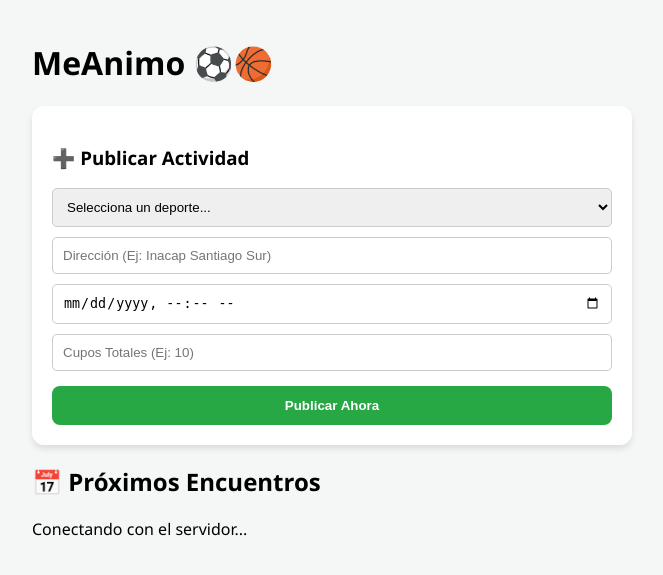
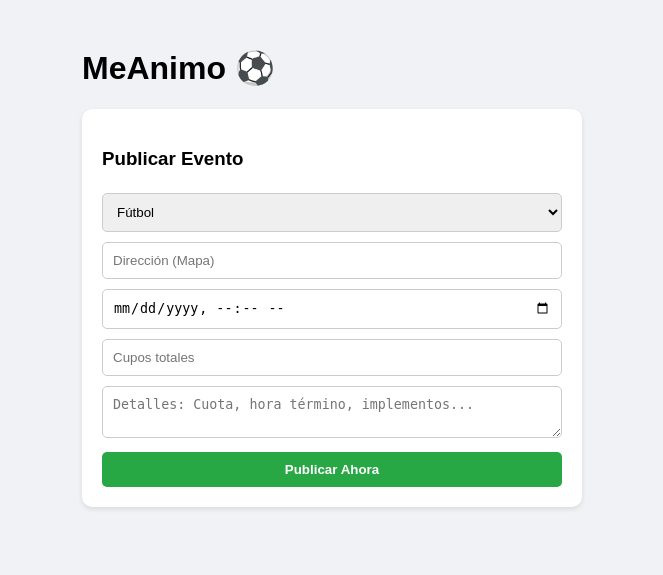
Before and after one commit to adones1981/appmeanimo, a Flask app: page / in a window 1280 px wide. Shown: the top 575 px of the page, without its empty margins (308-971 px from the left). Run offline with Flask 3, Linux system fonts and the light colour scheme.

Commit message:
Update index.html for event publication features

```diff
--- a/templates/index.html
+++ b/templates/index.html
@@ -3,147 +3,105 @@
 <head>
     <meta charset="UTF-8">
     <meta name="viewport" content="width=device-width, initial-scale=1.0">
-    <title>MeAnimo - Inacap Santiago Sur</title>
+    <title>MeAnimo - Inacap</title>
     <style>
-        :root { --primary: #007bff; --success: #28a745; --danger: #dc3545; --bg: #f4f7f6; }
-        body { font-family: 'Segoe UI', sans-serif; background: var(--bg); margin: 0; padding: 20px; }
-        .container { max-width: 600px; margin: auto; }
-        .card { background: white; border-radius: 12px; padding: 20px; box-shadow: 0 4px 6px rgba(0,0,0,0.1); margin-bottom: 20px; }
-        .btn { width: 100%; padding: 12px; border: none; border-radius: 8px; color: white; font-weight: bold; cursor: pointer; margin-top: 5px; }
-        .btn-success { background: var(--success); }
+        body { font-family: sans-serif; background: #f0f2f5; padding: 20px; }
+        .card { background: white; padding: 20px; border-radius: 10px; margin-bottom: 20px; box-shadow: 0 2px 5px rgba(0,0,0,0.1); }
+        input, select, textarea { width: 100%; padding: 10px; margin: 5px 0; border: 1px solid #ccc; border-radius: 5px; box-sizing: border-box; }
+        .btn { padding: 10px; border: none; border-radius: 5px; cursor: pointer; color: white; font-weight: bold; width: 100%; margin-top: 5px; }
+        .btn-success { background: #28a745; }
+        .btn-danger { background: #dc3545; }
+        .btn-edit { background: #ffc107; color: black; }
         .btn-info { background: #17a2b8; }
-        .btn-danger { background: var(--danger); }
-        input, select { width: 100%; padding: 10px; margin-bottom: 10px; border: 1px solid #ccc; border-radius: 5px; box-sizing: border-box; }
-        iframe { border-radius: 8px; margin-bottom: 10px; border: none; }
     </style>
 </head>
 <body>
-
-<div class="container">
-    <h1>MeAnimo ⚽🏀</h1>
-
+    <div style="max-width: 500px; margin: auto;">
+        <h1>MeAnimo ⚽</h1>
         <div class="card">
-        <h3>➕ Publicar Actividad</h3>
+            <h3>Publicar Evento</h3>
             <select id="deporte">
-            <option value="" disabled selected>Selecciona un deporte...</option>
                 <option value="Fútbol">Fútbol</option>
                 <option value="Basquetbol">Basquetbol</option>
                 <option value="Ciclismo">Ciclismo</option>
                 <option value="Compañero de Gym">Compañero de Gym</option>
-            <option value="Senderismo">Senderismo</option>
-            <option value="Montañismo">Montañismo</option>
-            <option value="Tenis">Tenis</option>
-            <option value="Vóleibol">Vóleibol</option>
             </select>
-
-        <input type="text" id="lugar" placeholder="Dirección (Ej: Inacap Santiago Sur)">
+            <input type="text" id="lugar" placeholder="Dirección (Mapa)">
             <input type="datetime-local" id="fecha_hora">
-        <input type="number" id="cupos_totales" placeholder="Cupos Totales (Ej: 10)">
-
-        <button onclick="crearActividad()" class="btn btn-success">Publicar Ahora</button>
+            <input type="number" id="cupos_totales" placeholder="Cupos totales">
+            <textarea id="comentarios" placeholder="Detalles: Cuota, hora término, implementos..."></textarea>
+            <button class="btn btn-success" onclick="crearActividad()">Publicar Ahora</button>
         </div>
-
-    <h2>📅 Próximos Encuentros</h2>
-    <div id="lista-actividades">Cargando actividades...</div>
+        <div id="lista-actividades"></div>
     </div>
 
     <script>
         const API_URL = "https://meanimo-backend.onrender.com";
 
-    // 1. CARGAR ACTIVIDADES
         async function cargarActividades() {
-        const contenedor = document.getElementById('lista-actividades');
-        try {
             const res = await fetch(`${API_URL}/api/partidos`);
             const datos = await res.json();
+            const contenedor = document.getElementById('lista-actividades');
+            contenedor.innerHTML = datos.map(act => `
+                <div class="card">
+                    <div style="display:flex; justify-content:space-between">
+                        <h3>${act.deporte}</h3>
+                        <button onclick="eliminarPublicacion(${act.id})" style="background:none; border:none; color:red; cursor:pointer;">✖ Eliminar</button>
+                    </div>
+                    <iframe width="100%" height="150" frameborder="0" src="https://maps.google.com/maps?q=${encodeURIComponent(act.lugar)}&output=embed"></iframe>
+                    <p>📍 ${act.lugar}</p>
+                    <p>📅 ${new Date(act.fecha_hora).toLocaleString()}</p>
+                    <p>📝 <strong>Nota:</strong> ${act.comentarios || 'Sin detalles'}</p>
+                    <p>👥 ${act.cupos_actuales} / ${act.cupos_totales} cupos</p>
 
-            if (datos.length === 0) {
-                contenedor.innerHTML = "<p>No hay encuentros programados por ahora.</p>";
-                return;
+                    <button class="btn btn-success" onclick="unirse(${act.id})">Me Uno</button>
+                    <button class="btn btn-edit" onclick="editarComentario(${act.id}, '${act.comentarios || ''}')">Editar Nota</button>
+                    <button class="btn btn-info" onclick="verInscritos(${act.id})">Ver Inscritos</button>
+                </div>
+            `).join('');
         }
 
-            contenedor.innerHTML = datos.map(act => {
-                const mapaUrl = `https://maps.google.com/maps?q=${encodeURIComponent(act.lugar)}&t=&z=15&ie=UTF8&iwloc=&output=embed`;
-
-                return `
-                    <div class="card">
-                        <h3>${act.deporte} en ${act.lugar}</h3>
-                        <iframe width="100%" height="200" src="${mapaUrl}"></iframe>
-                        <p>📅 ${new Date(act.fecha_hora).toLocaleString()}</p>
-                        <p>👥 Cupos: ${act.cupos_actuales} / ${act.cupos_totales}</p>
-                        <button onclick="unirse(${act.id})" class="btn btn-success">¡Me Uno!</button>
-                        <button onclick="verDetalle(${act.id})" class="btn btn-info">Ver Quiénes Van</button>
-                        <button onclick="desunirse(${act.id})" class="btn btn-danger">Ya no puedo ir</button>
-                    </div>
-                `;
-            }).join('');
-        } catch (e) {
-            contenedor.innerHTML = "<p>Conectando con el servidor...</p>";
-        }
+        async function crearActividad() {
+            const body = {
+                deporte: document.getElementById('deporte').value,
+                lugar: document.getElementById('lugar').value,
+                fecha_hora: document.getElementById('fecha_hora').value,
+                cupos_totales: document.getElementById('cupos_totales').value,
+                comentarios: document.getElementById('comentarios').value
+            };
+            await fetch(`${API_URL}/api/crear-partido`, { method: 'POST', headers: {'Content-Type': 'application/json'}, body: JSON.stringify(body) });
+            alert("¡Publicado!");
+            location.reload();
         }
 
-    // 2. CREAR ACTIVIDAD Y LIMPIAR CAMPOS
-    async function crearActividad() {
-        const deporte = document.getElementById('deporte').value;
-        const lugar = document.getElementById('lugar').value;
-        const fecha_hora = document.getElementById('fecha_hora').value;
-        const cupos_totales = document.getElementById('cupos_totales').value;
-
-        if(!deporte || !lugar || !fecha_hora || !cupos_totales) {
-            alert("Por favor, completa todos los campos.");
-            return;
-        }
-
-        try {
-            const res = await fetch(`${API_URL}/api/crear-partido`, {
-                method: 'POST',
+        async function editarComentario(id, actual) {
+            const nuevo = prompt("Edita el detalle del evento:", actual);
+            if (nuevo === null) return;
+            await fetch(`${API_URL}/api/partidos/${id}/comentario`, {
+                method: 'PUT',
                 headers: {'Content-Type': 'application/json'},
-                body: JSON.stringify({ deporte, lugar, fecha_hora, cupos_totales })
-            });
-
-            if (res.ok) {
-                alert("✅ ¡Tu publicación se subió con éxito!"); // Mensaje de confirmación
-
-                // Limpiar los campos de entrada
-                document.getElementById('deporte').value = "";
-                document.getElementById('lugar').value = "";
-                document.getElementById('fecha_hora').value = "";
-                document.getElementById('cupos_totales').value = "";
-
-                cargarActividades(); // Refrescar lista
-            }
-        } catch (e) {
-            alert("Error al publicar el evento.");
-        }
-    }
-
-    // 3. UNIRSE, VER DETALLE Y DESUNIRSE (Igual que antes)
-    async function unirse(id) {
-        const nombre = prompt("¿Cuál es tu nombre?");
-        if (!nombre) return;
-        await fetch(`${API_URL}/api/unirse`, {
-            method: 'POST',
-            headers: {'Content-Type': 'application/json'},
-            body: JSON.stringify({ partidoId: id, nombre_usuario: nombre })
+                body: JSON.stringify({ comentarios: nuevo })
             });
             cargarActividades();
         }
 
-    async function verDetalle(id) {
-        const res = await fetch(`${API_URL}/api/partidos/${id}/inscritos`);
-        const inscritos = await res.json();
-        alert("Lista de inscritos:\n" + (inscritos.map(i => "- " + i.nombre_usuario).join("\n") || "Nadie aún"));
+        async function eliminarPublicacion(id) {
+            if (!confirm("¿Borrar esta publicación?")) return;
+            await fetch(`${API_URL}/api/partidos/${id}`, { method: 'DELETE' });
+            cargarActividades();
         }
 
-    async function desunirse(id) {
-        const nombre = prompt("Ingresa tu nombre para salir de la lista:");
+        async function unirse(id) {
+            const nombre = prompt("¿Tu nombre?");
             if (!nombre) return;
-        await fetch(`${API_URL}/api/desunirse`, {
-            method: 'POST',
-            headers: {'Content-Type': 'application/json'},
-            body: JSON.stringify({ partidoId: id, nombre_usuario: nombre })
-        });
+            await fetch(`${API_URL}/api/unirse`, { method: 'POST', headers: {'Content-Type': 'application/json'}, body: JSON.stringify({ partidoId: id, nombre_usuario: nombre }) });
             cargarActividades();
+        }
+
+        async function verInscritos(id) {
+            const res = await fetch(`${API_URL}/api/partidos/${id}/inscritos`);
+            const lista = await res.json();
+            alert("Inscritos:\n" + (lista.map(i => "- " + i.nombre_usuario).join("\n") || "Nadie aún"));
         }
 
         cargarActividades();
```
Lines whose indentation alone changed are shown as unchanged.
